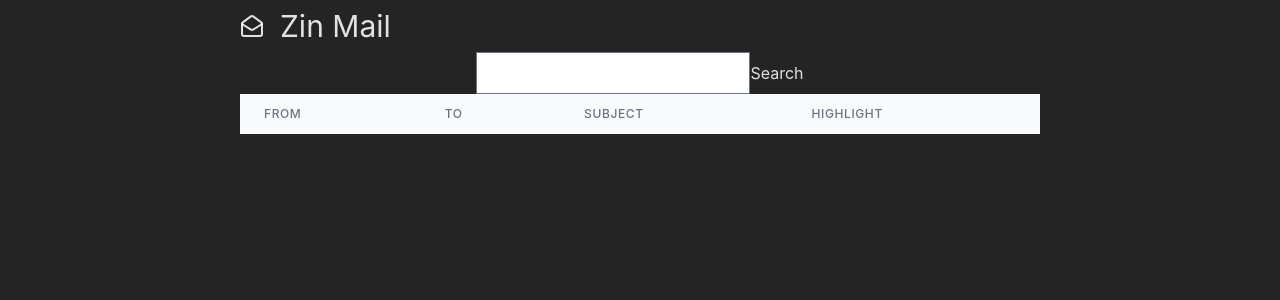
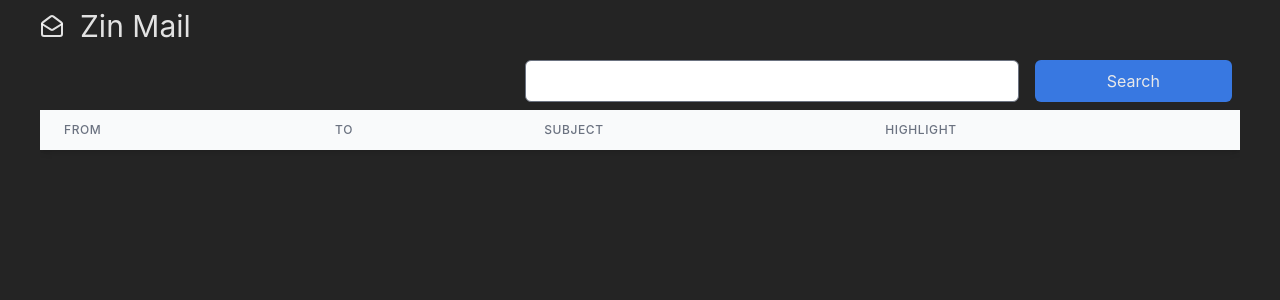
Before and after one commit to carlosarraes/zinmail, a Vue app in the folder client/: page / in a window 1280 px wide. Shown: the top 300 px of the page. Built offline with nearby package versions, Linux system fonts and the light colour scheme.

Commit message:
feat: styling changes

```diff
--- a/client/src/components/MailList.vue
+++ b/client/src/components/MailList.vue
@@ -63,8 +63,8 @@ const toggleMail = (mail?: string) => {
     </div>
   </div>
   <div class="w-full mx-auto table-wrapper">
-    <table class="w-[800px] divide-y divide-gray-200">
-      <thead class="bg-gray-50 min-w-full">
+    <table class="w-[1200px] divide-y divide-gray-200">
+      <thead class="bg-gray-50 min-w-full sticky top-0 z-0 shadow-md">
         <tr>
           <th
             scope="col"
@@ -127,5 +127,6 @@ const toggleMail = (mail?: string) => {
 .table-wrapper {
   max-height: calc(100vh - 4rem);
   overflow-y: scroll;
+  padding-bottom: 2rem;
 }
 </style>
--- a/client/src/components/SearchBar.vue
+++ b/client/src/components/SearchBar.vue
@@ -9,11 +9,18 @@ const onSearch = () => {
 </script>
 
 <template>
-  <input
-    type="text"
-    class="text-black"
-    v-model="searchText"
-    @keyup.enter="onSearch"
-  />
-  <button @click="onSearch">Search</button>
+  <section class="flex justify-end gap-4 p-2">
+    <input
+      type="text"
+      class="text-black rounded-md p-2 w-5/12"
+      v-model="searchText"
+      @keyup.enter="onSearch"
+    />
+    <button
+      @click="onSearch"
+      class="bg-blue-500 text-white rounded-md p-2 w-2/12 opacity-90 hover:opacity-100"
+    >
+      Search
+    </button>
+  </section>
 </template>
```
